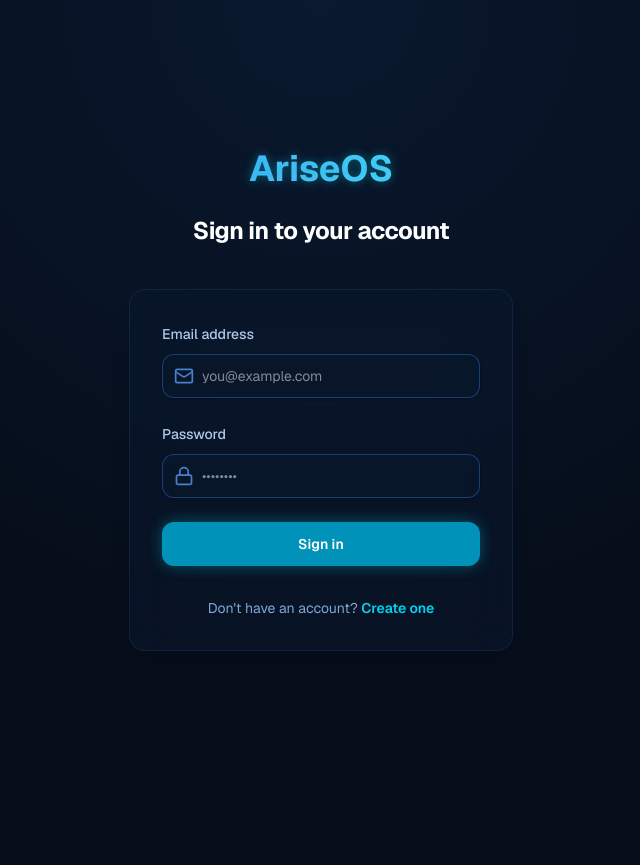
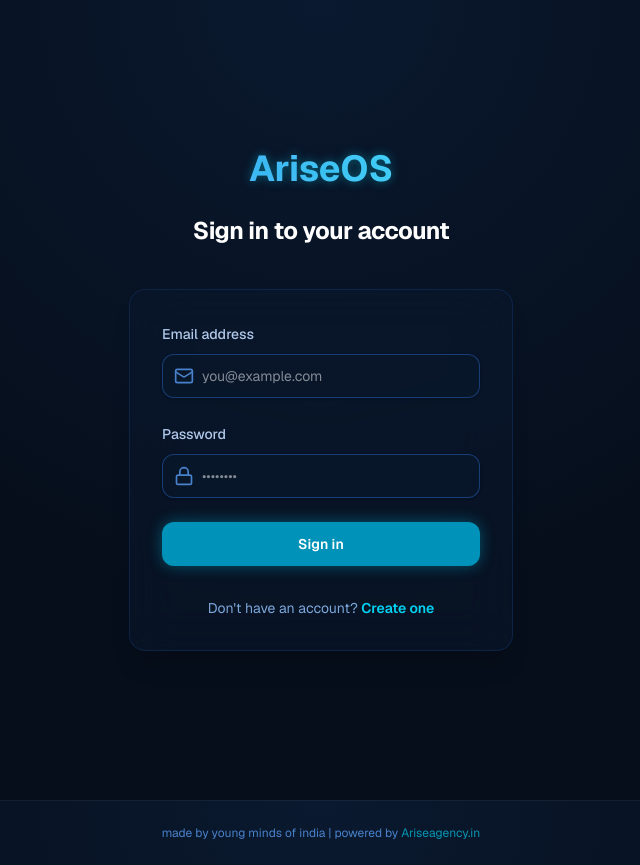
Before and after one commit to Arise-agency-coimbatore/ariseos, a Next.js app: page / in a window 1280 px wide. Shown: the whole page, without its empty margins (319-959 px from the left). Before the commit the page ends 800 px from the top, so only its background shows below. Built offline with nearby package versions, Linux system fonts and the light colour scheme; no server answers.

Commit message:
feat: implement public-facing project sharing page with real-time status and task tracking

```diff
--- a/src/app/layout.tsx
+++ b/src/app/layout.tsx
@@ -27,7 +27,12 @@
       lang="en"
       className={`${geistSans.variable} ${geistMono.variable} h-full antialiased`}
     >
-      <body className="min-h-full flex flex-col">{children}</body>
+      <body className="min-h-full flex flex-col bg-slate-950 text-white selection:bg-cyan-500/30">
+        <main className="flex-1">{children}</main>
+        <footer className="py-6 text-center text-xs text-navy-400 border-t border-white/5">
+          made by young minds of india | powered by <a href="https://ariseagency.in" target="_blank" rel="noopener noreferrer" className="text-cyan-500/80 hover:text-cyan-400 transition-colors">Ariseagency.in</a>
+        </footer>
+      </body>
     </html>
   );
 }
--- a/src/app/share/[token]/page.tsx
+++ b/src/app/share/[token]/page.tsx
@@ -228,9 +228,7 @@
               </div>
             )}
 
-            <p className="text-center text-xs text-slate-600 pt-4">
-              Powered by AriseOS · Read-only shared view
-            </p>
+
           </div>
         ) : null}
       </div>
```
